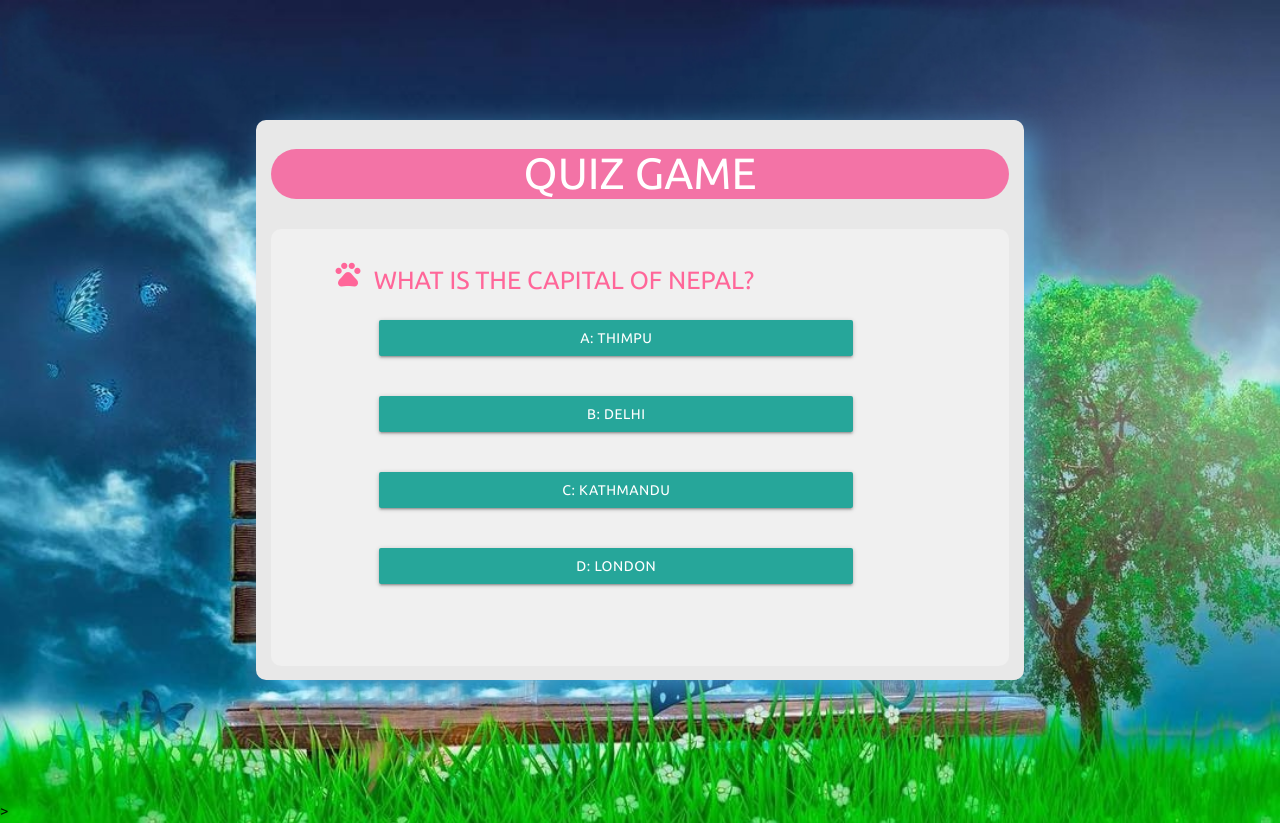
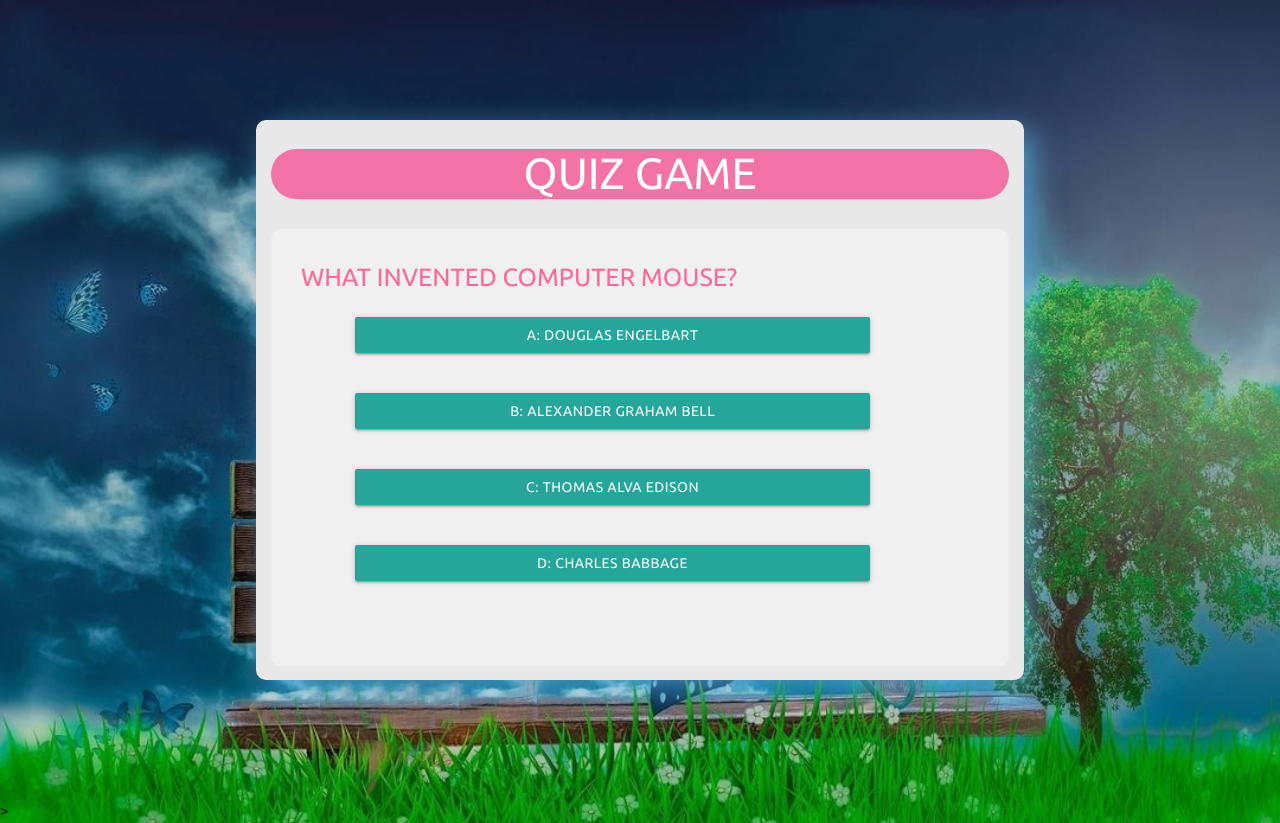
Before and after one commit to sobhanniroula/Quiz-Game, a plain HTML site: page index.html in a window 1280 px wide. Drawn offline with Linux system fonts and the light colour scheme.

Commit message:
created constructor, prototype, questions, and displayed on the screen

```diff
--- a/index.html
+++ b/index.html
@@ -26,10 +26,10 @@
                             </p>
                         </div>
                             <div id="button-area">
-                                <a class="waves-effect waves-light btn"> A: Thimpu </a>
-                                <a class="waves-effect waves-light btn"> B: Delhi </a>
-                                <a class="waves-effect waves-light btn"> C: Kathmandu </a>
-                              <a class="waves-effect waves-light btn"> D: London </a>
+                                <a id="btn-1" class="waves-effect waves-light btn"> A: Thimpu </a>
+                                <a id="btn-2" class="waves-effect waves-light btn"> B: Delhi </a>
+                                <a id="btn-3" class="waves-effect waves-light btn"> C: Kathmandu </a>
+                              <a id="btn-4" class="waves-effect waves-light btn"> D: London </a>
                             </div>
                             <div id="submit-area">
                                 <button class="btn waves-effect waves-light" type="submit" name="action">Submit<i class="material-icons right">send</i></button>
--- a/script.js
+++ b/script.js
@@ -1,11 +1,96 @@
+var score, optionAlphabets, answerButtons;
+
+optionAlphabets = ['A', 'B', 'C', 'D'];
+answerButtons = [document.getElementById('btn-1'), document.getElementById('btn-2'), document.getElementById('btn-3'), document.getElementById('btn-4')];
+
+
+
 first();
+
+// Initial function that gets executed when a new game begins
+function first() {
+    score = 0;
+    document.getElementById('submit-area').style.display = 'none';
+    document.getElementById('winner-area').style.display = 'none';
+
+
+}
+
+
+// Creating function construction for questions:
+function Question(question, answers, correctAnswer) {
+    this.question = question;
+    this.answers = answers;
+    this.correctAnswer = correctAnswer;
+}
+
+Question.prototype.displayQuestion = function() {
+    document.getElementById('form-header').textContent = this.question;
+
+    for (opt = 0; opt < optionAlphabets.length; opt++){
+        answerButtons[opt].textContent = optionAlphabets[opt] + ':     ' + this.answers[opt];
+    }
+}
+
+
+// ----------------------------------------------
+// Creating all the questions here:
+var q1, q2, q3, q4, q5, q6, q7, q8, q9, q10;
+
+q1 = new Question('What is the capital of Nepal?', ['Thimpu', 'Delhi', 'Kathmandu', 'London'], 2);
+
+q2 = new Question('Who was the first president of the United States?', ['Abraham Lincoln', 'George Washington', 'Barack Obama', 'George W Bush'], 1);
+
+q3 = new Question('Which sport does Lionel Messi represent?', ['Football', 'Basketball', 'Cricket', 'Tennis'], 0);
+
+q4 = new Question('What is the real name of the chemical formula: H20?', ['Carbon-dioxide', 'Oxygen', 'Ammonia', 'Water'], 3);
+
+q5 = new Question('Which country has the most unique (triangular) flag in the world?', ['Switzerland', 'Nepal', 'China', 'Jamaica'], 1);
+
+q6 = new Question('Who won the FIFA WorldCup 2018?', ['Brazil', 'Germany', 'Belgium', 'France'], 3);
+
+q7 = new Question('Which is not an Object-Oriented Programming Language?', ['HTML', 'JavaScript', 'Java', 'Python'], 0);
+
+q8 = new Question('What sport does Sachin Tendulkar represent?', ['Football', 'Cricket', 'Basketball', 'Swimming'], 1);
+
+q9 = new Question('What is the currency of Australia?', ['Pound', 'Rupees', 'Dollar', 'Ringgit'], 2);
+
+q10 = new Question('What invented Computer Mouse?', ['Douglas Engelbart', 'Alexander Graham Bell', 'Thomas Alva Edison', 'Charles Babbage'], 0);
+// ----------------------------------------------
+
+
+var questions = [q1, q2, q3, q4, q5, q6, q7, q8, q9, q10];
+
+var n = Math.floor(Math.random() * questions.length);
+
+questions[n].displayQuestion();
 
 
 
 
-// initial function that gets executed when a new game begins
-function first() {
-    document.getElementById('submit-area').style.display = 'none';
-    document.querySelector('#winner-area').style.display = 'none';
 
+
+
+
+
+
+
+
+
+
+
+
+
+
+
+
+
+
+
+
+
+
+// What happens when we hit the Submit button?:
+function submitScore() {
+    document.getElementById('winner-area').style.display = 'block';
 }
--- a/style.css
+++ b/style.css
@@ -5,13 +5,18 @@
 }
 
 body {
-    background-image: url(img/background.jpeg);
+    background: linear-gradient(rgba(0,0,0,0.2), rgba(0,0,0,0.2)) ,url(img/background.jpeg);
     background-position: center;
     background-repeat: no-repeat;
     background-attachment: fixed;
     background-size: cover;
     font-family: 'Ubuntu', sans-serif;
     text-transform: uppercase;
+}
+
+img {
+    filter: blur(8px);
+    -webkit-filter: blur(8px);
 }
 
 /* whole-body div */
```
